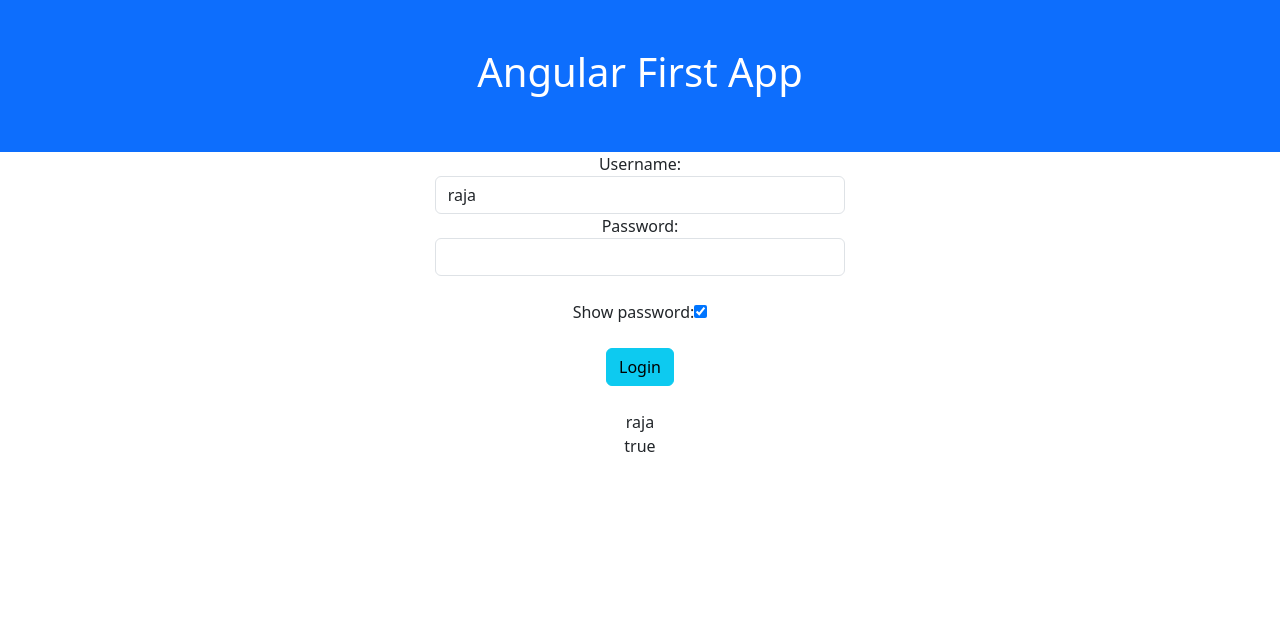
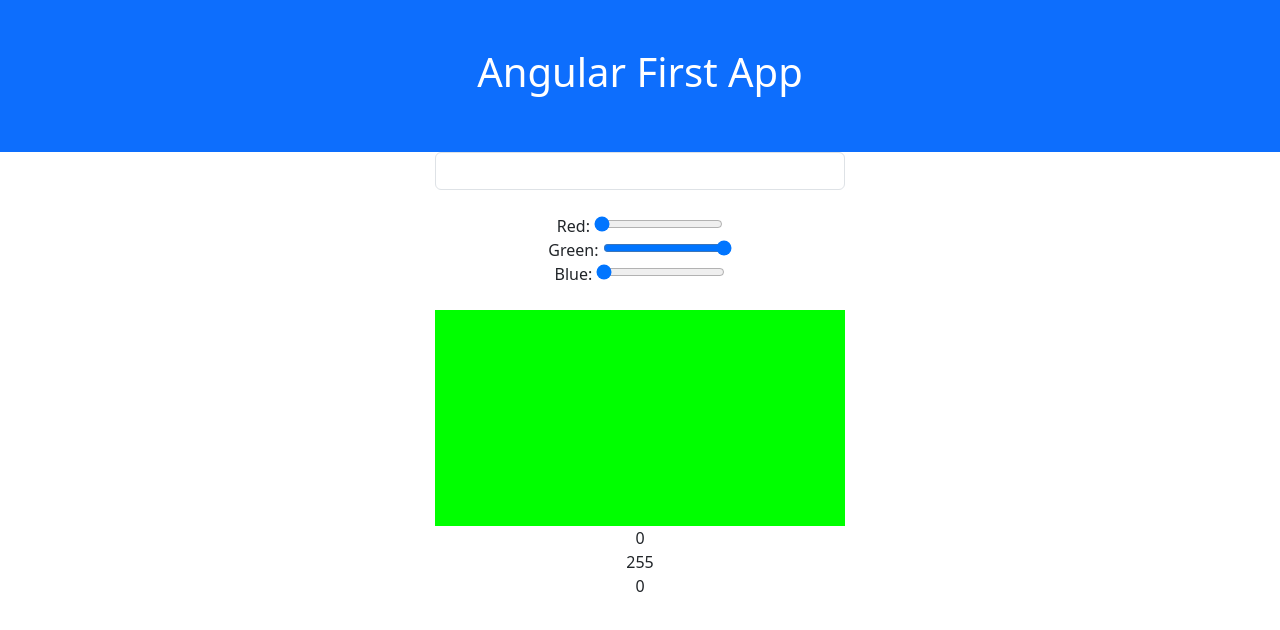
Before and after one commit to jagasia/harman1, an Angular app in the folder Angular/first-app/: page / in a window 1280 px wide. Shown: the top 630 px of the page. Built offline with nearby package versions, Linux system fonts and the light colour scheme.

Commit message:
16Jun 12:54

```diff
--- a/Angular/first-app/src/app/app.html
+++ b/Angular/first-app/src/app/app.html
@@ -5,7 +5,8 @@
   <div class="col-md-4"></div>
   <div class="col-md-4">
     <!-- <app-counter></app-counter> -->
-     <app-login></app-login>
+     <!-- <app-login></app-login> -->
+      <app-color></app-color>
   </div>
   <div class="col-md-4"></div>
 </div>
--- a/Angular/first-app/src/app/app.ts
+++ b/Angular/first-app/src/app/app.ts
@@ -1,10 +1,9 @@
 import { Component } from "@angular/core";
-import { Counter } from "./counter/counter";
-import { Login } from "./login/login";
+import { Color } from "./color/color";
 
 @Component({
   selector: 'app-root',
-  imports: [Counter, Login],
+  imports: [Color],
   templateUrl: './app.html',
   // template:`Hi this is template`,
   styleUrl: './app.css'
--- /dev/null
+++ b/Angular/first-app/src/app/color/color.html
@@ -0,0 +1,19 @@
+<input type="text" [ngClass]="{'form-control':true, 'is-invalid':false}" />
+<br/>
+Red: <input type="range" name="red" [(ngModel)]="red" min="0" max="255"><br/>
+Green: <input type="range" name="green" [(ngModel)]="green" min="0" max="255"><br/>
+Blue: <input type="range" name="blue" [(ngModel)]="blue" min="0" max="255"><br/>
+
+<br/>
+<div [style.backgroundColor]= "'rgb('+red+','+green+','+blue+')'"><br/>
+    <br/>
+    <br/>
+    <br/>
+    <br/>
+    <br/>
+    <br/>
+    <br/>
+    <br/>
+
+</div>
+{{red}}<br/>{{green}}<br/>{{blue}}
--- /dev/null
+++ b/Angular/first-app/src/app/color/color.ts
@@ -0,0 +1,15 @@
+import { NgClass } from '@angular/common';
+import { Component } from '@angular/core';
+import { FormsModule } from '@angular/forms';
+
+@Component({
+  selector: 'app-color',
+  imports: [FormsModule, NgClass],
+  templateUrl: './color.html',
+  styleUrl: './color.css'
+})
+export class Color {
+  red=0;
+  green=255;
+  blue=0;
+}
```
Also changed, not shown: Angular/first-app/src/app/color/color.css (added), 2 other files (tests, documents, lock files or other folders).
